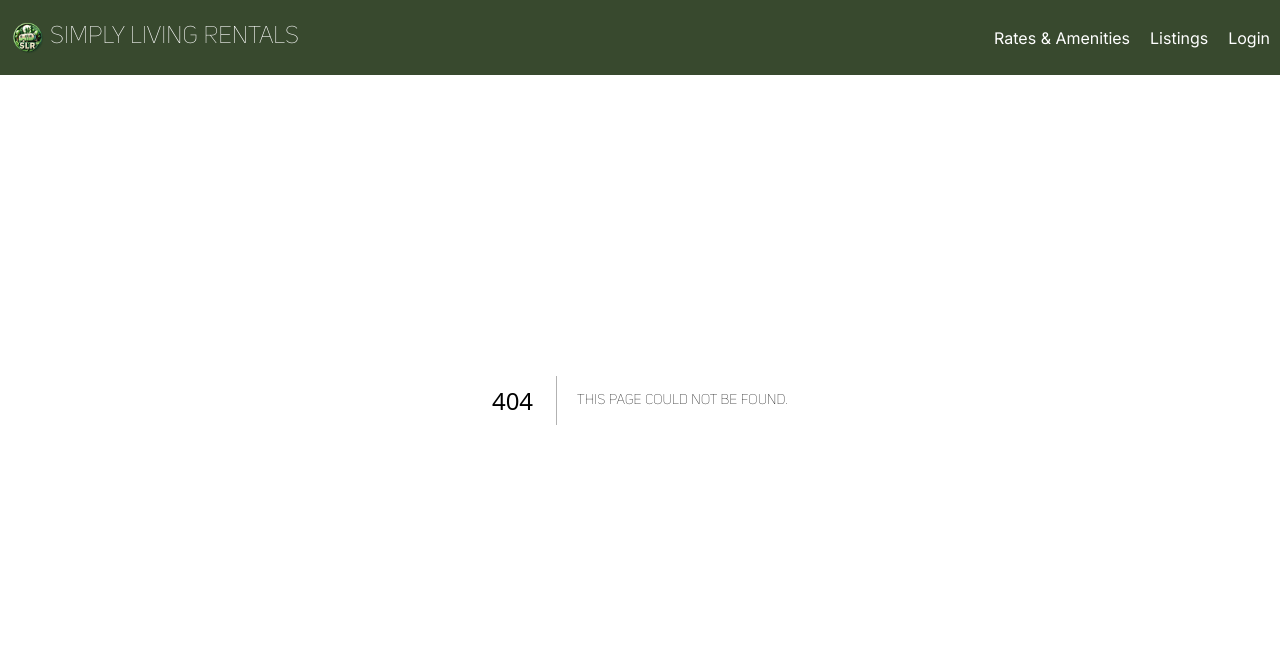
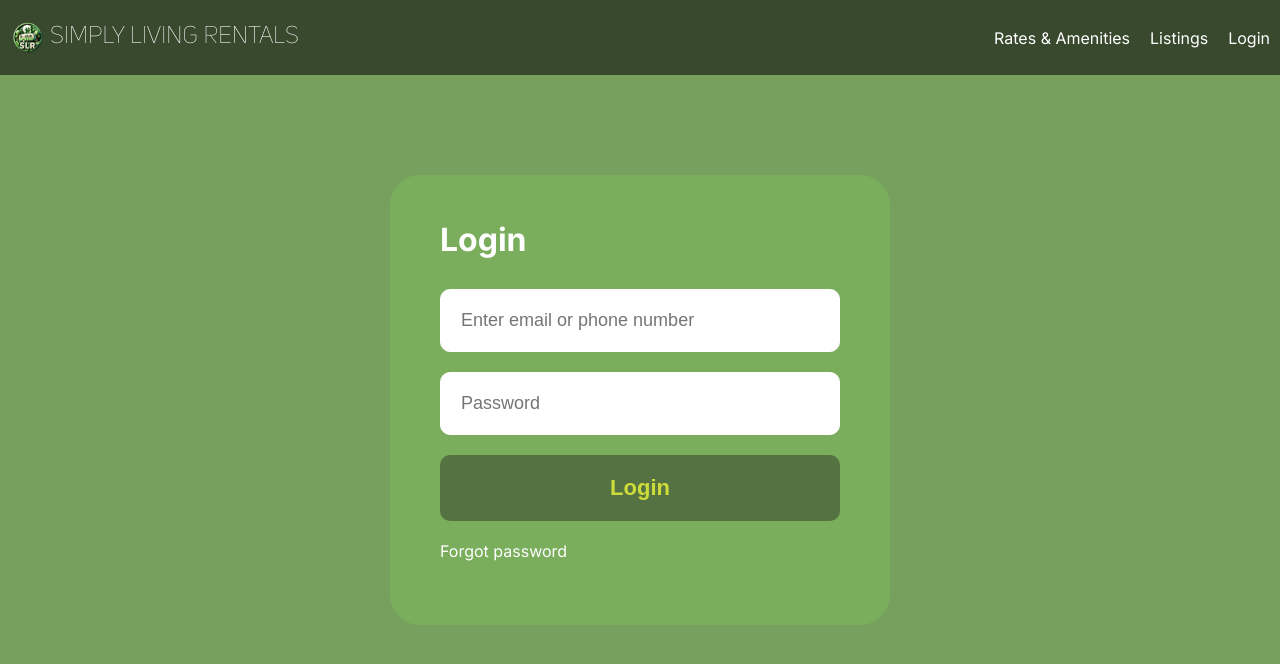
Before and after one commit to DWoolf81/SLR-Nextjs, a Next.js app: page /login in a window 1280 px wide. Before the commit this address had no page. Shown: the top 664 px of the page. Built offline with nearby package versions, Linux system fonts and the light colour scheme.

Commit message:
Added sample database for login

```diff
--- /dev/null
+++ b/src/app/lib/actions.js
@@ -0,0 +1,33 @@
+import { NextRequest } from "next/server";
+import { cookies } from "next/headers";
+import React from "react";
+
+const findUser = async (e, p) => {
+  const res = await fetch("http://localhost:3000/db/renters.json");
+
+  const arr = await res.json();
+
+  const find = arr.find(({ email, password }) => email === e && password === p);
+
+  return find;
+};
+
+const authenticate = async (int, formData) => {
+  console.log(formData);
+  const email = formData.get("email");
+  const password = formData.get("pass");
+
+  console.log("The values are ", email, password);
+
+  const res = await findUser(email, password);
+
+  if (res) {
+    const match = `Hey! Is this ${res.name} from ${res.location.city}`;
+
+    return `Found a match! ${match}`;
+  }
+
+  return "No match found";
+};
+
+export default authenticate;
--- /dev/null
+++ b/src/app/login/page.js
@@ -0,0 +1,112 @@
+'use client'
+
+import Link from "next/link";
+import { useFormState, useFormStatus } from 'react-dom'
+import authenticate from "../lib/actions";
+
+const formStyles = {
+  bgColor: {
+    backgroundColor: "var(--main-link-color)",
+  },
+  h1: {
+    marginBottom: "20px"
+  },
+  formBox: {
+    width: "95%",
+    display: "flex",
+    height: "450px",
+    maxWidth: "500px",
+    backgroundColor: "#7aad5c",
+    justifyContent: "center",
+    alignItems: "center",
+    borderRadius: "30px",
+  },
+  form: {
+    width: "80%",
+    textAlign: "left",
+    color: "white",
+    marginBottom: "20px"
+  },
+  input: {
+    border: "solid 1px white",
+    padding: "20px 20px",
+    fontSize: "18px",
+    borderRadius: "10px",
+    width: "100%",
+    margin: "10px 0px",
+  },
+  button: {
+    width: "100%",
+    padding: "20px",
+    marginTop: "10px",
+    color: "var(--button-bg-color)",
+    backgroundColor: "var(--main-link-color-hover)"
+
+  },
+  fgDiv: {
+marginTop: "20px"
+  }
+
+};
+
+
+const formAction = async (prev, formData) => {
+    formData.append("id", "123456")
+    console.log("This is ", formData.get('email'))
+    prev = "Not as much as farts"
+    return prev
+}
+
+const Login = () => {
+
+    const [error, action] = useFormState(authenticate, null)
+
+
+  return (
+    <div className="container flex-center" style={formStyles.bgColor}>
+      <div style={formStyles.formBox}>
+
+        <form action={formData => {
+          console.log("hit em good", formData)
+          action(formData)
+        }} style={formStyles.form}>
+            <h1 style={formStyles.h1}>Login</h1>
+          <p>
+            <input style={formStyles.input}
+              type="text"
+              name="email"
+              placeholder="Enter email or phone number"
+            />
+          </p>
+          <p>
+            <input style={formStyles.input} type="password" name="pass" placeholder="Password" />
+          </p>
+          <p>
+            <LoginButton />
+          </p>
+          { error }
+          <div style={formStyles.fgDiv}>
+            <Link href="/forgot">Forgot password</Link>
+          </div>
+        </form>
+      </div>
+    </div>
+  );
+};
+
+
+const LoginButton = () => {
+  const { pending } = useFormStatus()
+
+  const handleClick = (evt) => {
+    if (pending) evt.preventDefault()
+  }
+
+  return (
+    <button onClick={handleClick} aria-disabled={pending} style={formStyles.button}>Login</button>
+  )
+
+
+}
+
+export default Login;
--- a/src/components/menubtn.js
+++ b/src/components/menubtn.js
@@ -21,9 +21,9 @@ const Menubtn = () => {
     <>
     <nav className={isOpen ? menu += " open-nav": menu}>
           <ul>
-            <li>Rates & Amenities</li>
-            <li>Listings</li>
-            <li>Login</li>
+            <li><Link href="/extras">Rates & Amenities</Link></li>
+            <li><Link href="/search">Listings</Link></li>
+            <li><Link href="/login">Login</Link></li>
           </ul>
         </nav>
         <Link className="menu-link" href="" onClick={test} ><span className="material-symbols-outlined">Menu</span></Link>
```
Also changed, not shown: public/db/renters.json (added, +47 -0 lines), src/app/search/page.js (added, +28 -0 lines), src/app/account/page.js (added).
